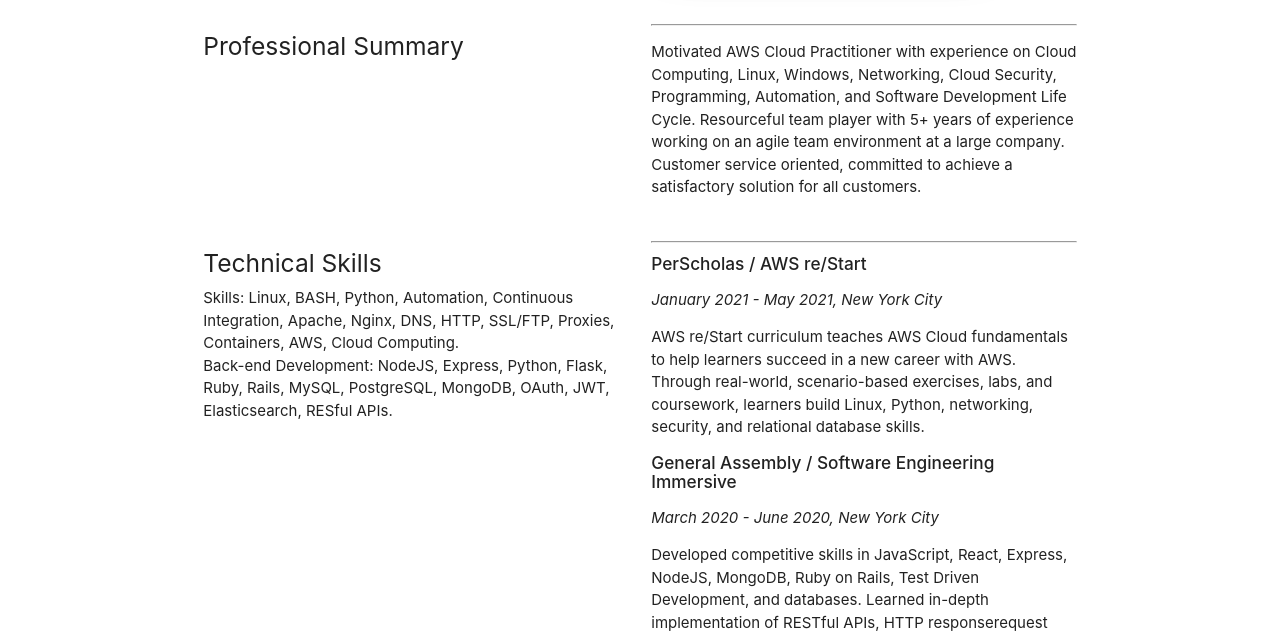
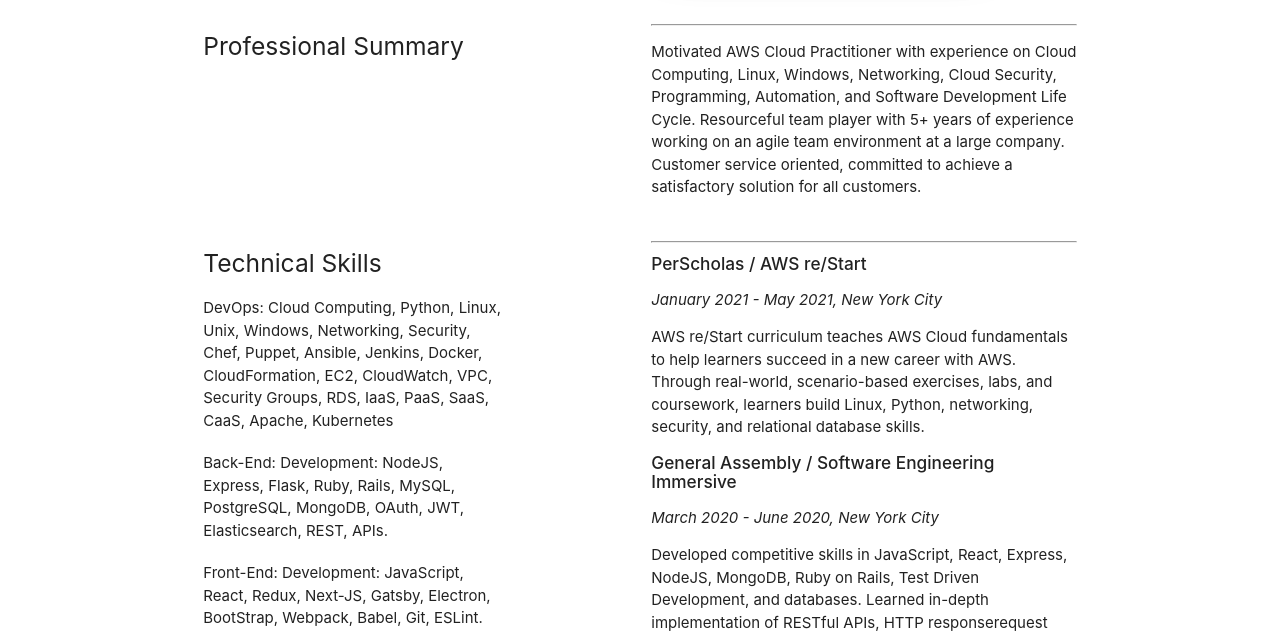
Before and after one commit to AbeTavarez/HTML_Cloud_Resume, a plain HTML site: page index.html in a window 1280 px wide. Shown: the part 354-987 px from the top of the page. Drawn offline with nearby package versions, Linux system fonts and the light colour scheme.

Commit message:
skills-bar

```diff
--- a/CSS/main.css
+++ b/CSS/main.css
@@ -32,5 +32,10 @@ li {
 }
 
 .ex-header p {
-    font-style: italic;
+  font-style: italic;
 }
+
+.skills-bar {
+    max-width: 300px;
+    margin-top: 20px;
+}
--- a/index.html
+++ b/index.html
@@ -69,14 +69,18 @@
         <div class="col s6">
             <h5>Technical Skills</h5>
 
-            <div>
-                Skills: Linux, BASH, Python, Automation, Continuous Integration, Apache, Nginx, DNS, HTTP,
-                SSL/FTP, Proxies, Containers, AWS, Cloud Computing.
+            <div class="skills-bar">
+                <span>DevOps:</span> Cloud Computing, Python, Linux, Unix, Windows, Networking, Security, Chef, Puppet,
+                Ansible, Jenkins, Docker, CloudFormation, EC2, CloudWatch, VPC, Security Groups, RDS, IaaS, PaaS, SaaS, CaaS, Apache, Kubernetes
+
             </div>
 
-             <div>
-                    Back-end Development: NodeJS, Express, Python, Flask, Ruby, Rails, MySQL,
-                    PostgreSQL, MongoDB, OAuth, JWT, Elasticsearch, RESful APIs.
+             <div class="skills-bar">
+                <span>Back-End:</span> Development: NodeJS, Express, Flask, Ruby, Rails, MySQL, PostgreSQL, MongoDB, OAuth, JWT, Elasticsearch, REST, APIs.
+             </div>
+
+             <div class="skills-bar">
+                 <span>Front-End:</span> Development: JavaScript, React, Redux, Next-JS, Gatsby, Electron, BootStrap, Webpack, Babel, Git, ESLint.
              </div>
 
         </div>
```
